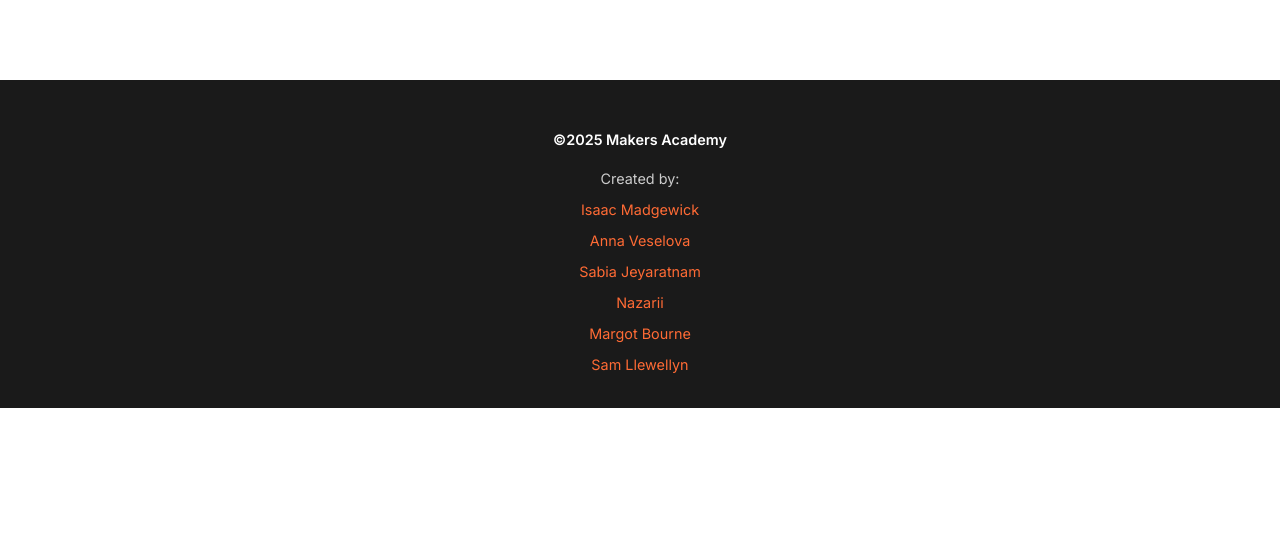
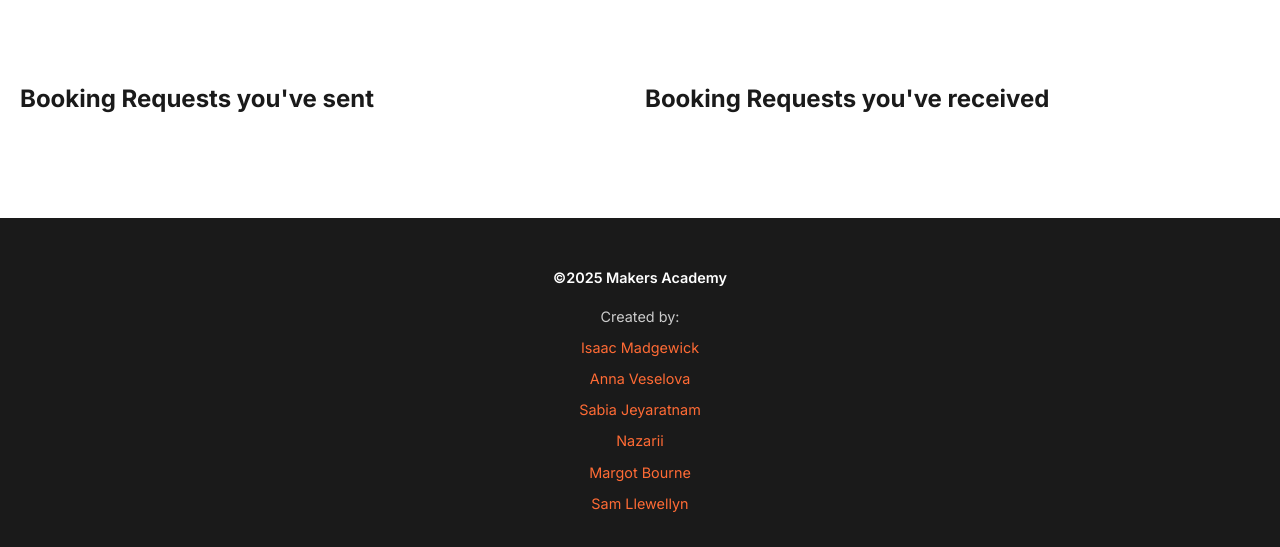
Before and after one commit to foundations-a-ep1-madeleine/makersbnb-python-seed, a Python web app: template templates/requests.html in a window 1280 px wide. Shown: the part 325-872 px from the top of the page. Before the commit the page ends 733 px from the top, so only its background shows below. Run offline with Jinja, Linux system fonts and the light colour scheme; the template is opened without the code that fills it, so the values that code supplies are empty.

Commit message:
feat: add helper function to booking_repository that fetches space name and image_url, add skeleton of requesst cards

```diff
--- a/app.py
+++ b/app.py
@@ -363,8 +363,13 @@ def get_bookings(user):
         return redirect(url_for('serve_login'))
     connection = get_flask_database_connection(app)
     booking_repo = BookingRepository(connection)
+
     hosted_bookings = booking_repo.get_by_host(user.id)
+
     rented_bookings = booking_repo.get_by_renter(user.id)
+    for booking in rented_bookings:
+        booking_repo.add_space_name_image_to_booking(booking)
+
     return render_template('requests.html', user=user, rented_bookings = rented_bookings, hosted_bookings = hosted_bookings )
 
 # These lines start the server if you run this file directly
--- /dev/null
+++ b/static/styles/requests.css
@@ -0,0 +1,18 @@
+.bookings-container {
+    display: grid;
+    grid-template-columns: repeat(2, 1fr);
+    gap: 10px;
+    padding: 20px;
+}
+
+.bookings-grid {
+    display: flex;
+    flex-direction: column;
+    gap: 10px;
+}
+
+.booking-card {
+    padding: 20px;
+    border: 1px solid lightgray;
+    border-radius: 5px;
+}
--- a/templates/requests.html
+++ b/templates/requests.html
@@ -8,7 +8,7 @@
     <link rel="preconnect" href="https://fonts.gstatic.com" crossorigin>
     <link href="https://fonts.googleapis.com/css2?family=Inter:wght@400;600;700&display=swap" rel="stylesheet">
     <link rel="stylesheet" href="/static/styles/style.css">
-    <link rel="stylesheet" href="/static/styles/bookings.css">
+    <link rel="stylesheet" href="/static/styles/requests.css">
   </head>
   <body>
     <nav class="header">
@@ -47,25 +47,29 @@
 
         <div class="bookings-container">
             <div class="sent bookings-grid">
+              <h2>Booking Requests you've sent</h2>
               {% for booking in rented_bookings %}
               <div class="received booking-card">
+                <img class="received booking-image" src="{{booking.space_image}}" alt="{{ booking.space_name }}">
                 <div class="received booking-card-text-container">
                   <a href="/spaces/{{ booking.space_id }}" class="received booking-card-link">{{ booking.space_name }}</a>
-                        <p class="received booking-card-status">{{ booking.confirmed }}</p>
-                        <p class="received booking-card-date">{{ booking.date }}</p>
+                  <p class="received booking-card-status">Confirmed: {{ booking.confirmed }}</p>
+                  <p class="received booking-card-date">Date: {{ booking.date }}</p>
                 </div>
               </div>
               {% endfor %}
             </div>
 
             <div class="received bookings-grid">
+              <h2>Booking Requests you've received</h2>
                 {% for booking in hosted_bookings %}
                 <div class="received booking-card">
+                    <img class="received booking-image" src="{{booking.image_url}}" alt="{{ booking.name }}">
                     <div class="received booking-card-text-container">
-                        <a href="/spaces/{{ booking.space_id }}" class="received booking-card-link">{{ booking.space_name }}</a>
-                        <p class="received booking-card-status">{{ booking.confirmed }}</p>
-                        <p class="received booking-card-date">{{ booking.date }}</p>
-                        {% if booking.status == false %}
+                        <a href="/spaces/{{ booking.space_id }}" class="received booking-card-link">{{ booking.name }}</a>
+                        <p class="received booking-card-status">Confirmed: {{ booking.confirmed }}</p>
+                        <p class="received booking-card-date">Date: {{ booking.date }}</p>
+                        {% if booking.confirmed == false %}
                         <div class="received booking-card-buttons">
                             <button>Deny</button>
                             <button>Approve</button>
```
Also changed, not shown: lib/booking_repository.py (+15 -1 lines). Lines whose indentation alone changed are shown as unchanged.
